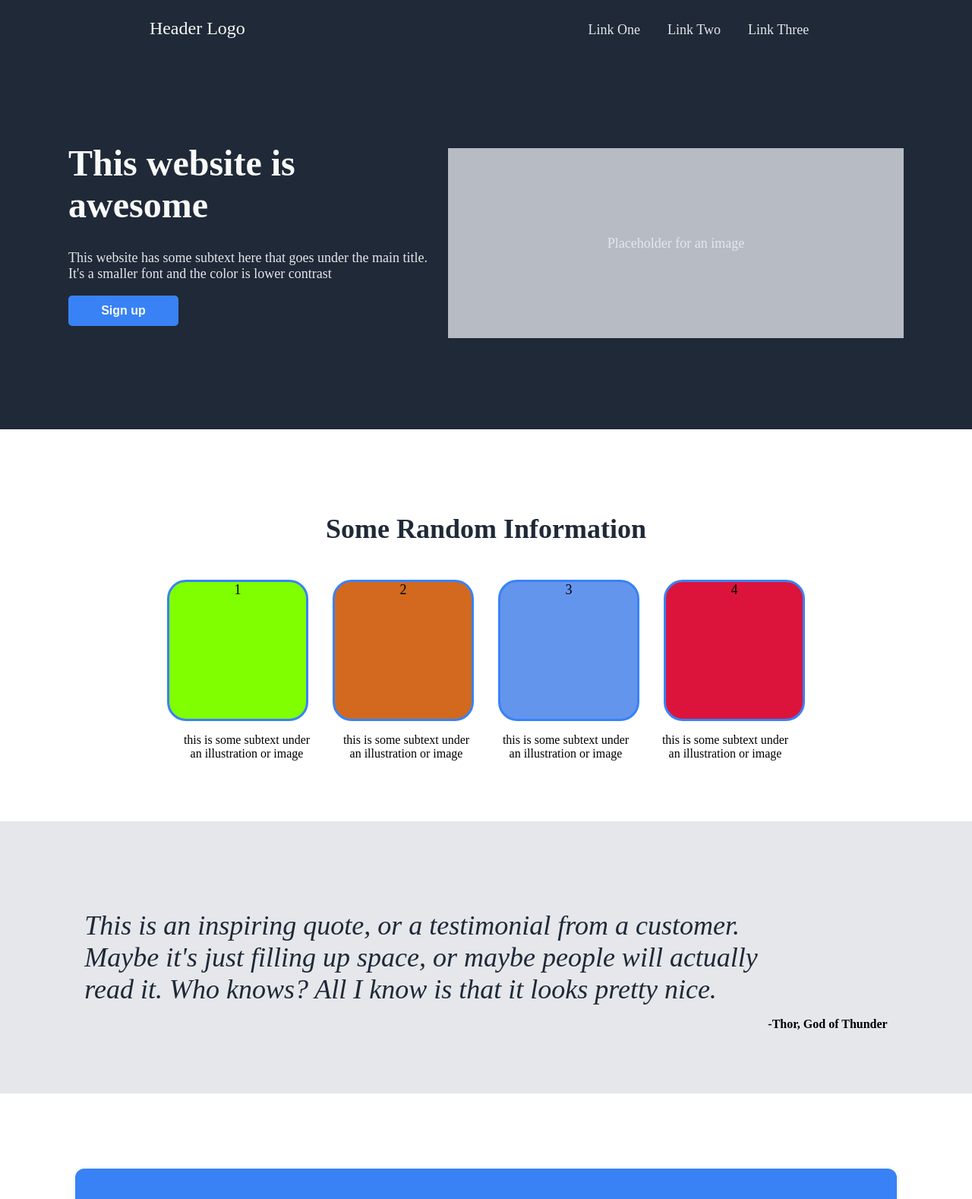
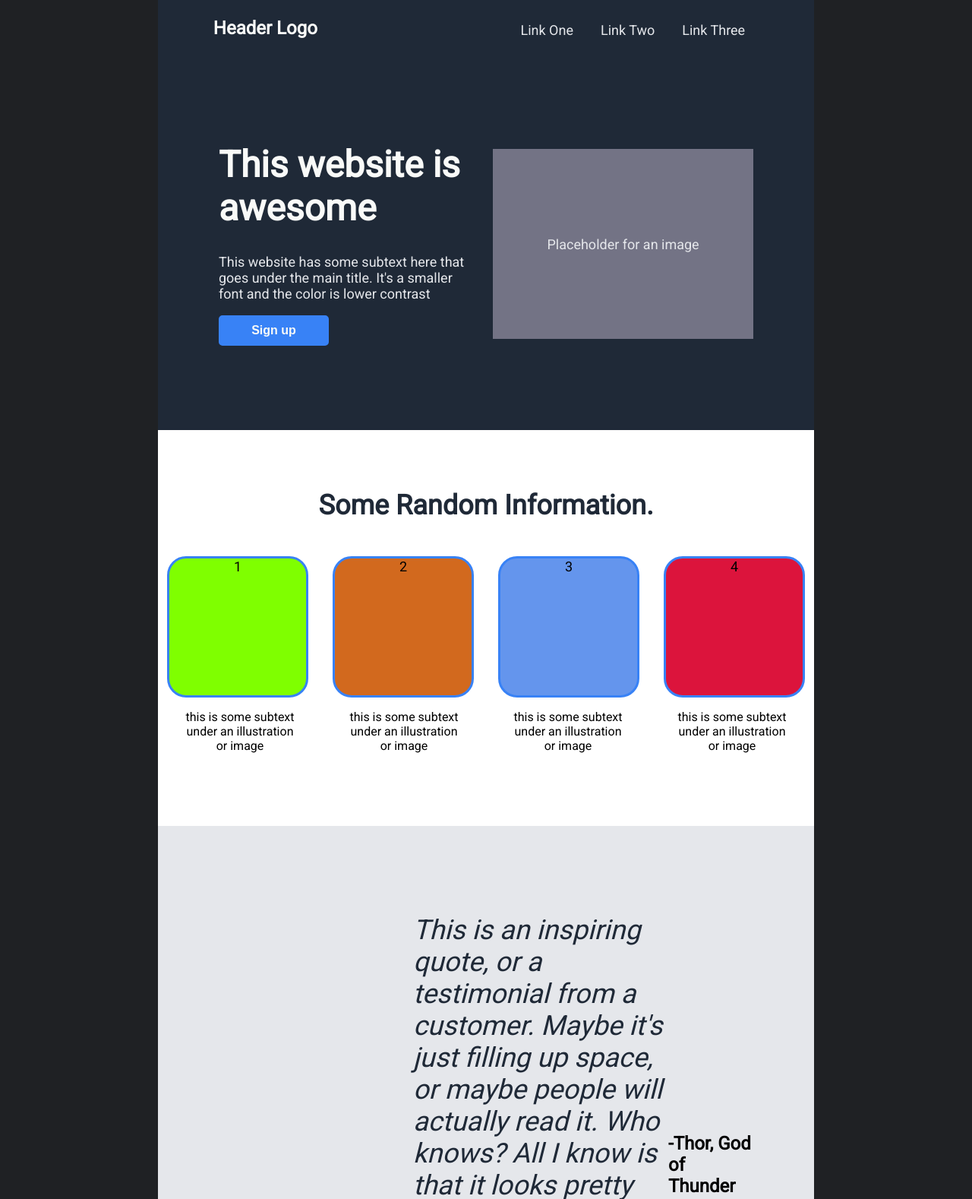
Before and after one commit to ct2k/landing-page, a plain HTML site: page index.html in a window 1280 px wide. Shown: the top 1578 px of the page at 76% size. Drawn offline with Linux system fonts and the light colour scheme.

Commit message:
Robot font added. Body margins added. Eyeballed the quote best I could. More style changes. Did this all an hour ago

```diff
--- a/css.css
+++ b/css.css
@@ -4,7 +4,12 @@ body {
     display: flex;
     flex-direction: column;
     height: 100vh;
-    margin: 0px;
+    margin-top: 0;
+    margin-bottom: 0;
+    margin-left: 13rem;
+    margin-right: 13rem;
+    font-family: 'Roboto', sans-serif;
+    background: #1f2124;
 
 
 }
@@ -12,14 +17,15 @@ body {
 .header {
     display: flex;
     justify-content: space-around;
-    align-items:baseline;
-    flex: 1;
+    align-items: center;
+    /* flex: 1; */
     /* border:brown;
     border-style: solid; */
-    margin-top: 0px;
+    /* margin-top: 0px; */
     background-color: #1F2937;
     font-size: 24px;
     color: #F9FAF8;
+    gap: 4rem;
 }
 
 .headerleft {
@@ -27,6 +33,8 @@ body {
         /* border:brown;
         border-style: solid; */
         height: 30px;
+        font-weight: 900;
+
 }
 
 li {
@@ -65,12 +73,12 @@ button {
 
 .belowheader {
     display: flex;
-    justify-content: space-around;
+    justify-content: center;
     align-items: center;
     /* border:brown;
     border-style: solid; */
     background-color: #1F2937;
-    padding: 80px;
+    padding: 5rem;
 
 }
 
@@ -79,15 +87,16 @@ button {
     border-style: solid; */
     width: 480px;
     height: 330px;
+    padding-right: 2rem;
 
 }
 
 .belowright {
     /* border:brown;
     border-style: solid; */
-    width: 600px;
+    width: 500px;
     height: 250px;
-    background-color: #b7bbc4;
+    background-color: #737385;
     display: flex;
     justify-content: center;
     align-items: center;
@@ -110,8 +119,9 @@ p {
     align-items: center;
     /* border:brown;
     border-style: solid; */
-    padding: 5rem;
+    padding: 3rem;
     flex-direction: column;
+    background: white;
 }
 
 h2 {
@@ -147,10 +157,11 @@ h2 {
     display: flex;
     padding-top: 1rem;
     width: 800px;
-    gap: 2.5rem;
+    gap: 4rem;
     justify-content: center;
     align-items: center;
     text-align: center;
+    padding-bottom: 3rem;
 
 }
 
@@ -162,23 +173,25 @@ h2 {
     border-style: solid; */
     background: #E5E7EB;
     padding: 5rem;
-
-
 }
 
 .thorquote {
     width: 900px;
     font-size: 36px;
     font-style: italic;
+    font-weight: 100;
     color: #1F2937;
     display: flex;
+    margin-left: 16rem;
+
 }
 
 .thorthx {
-
+    font-weight: 900;
+    font-size: 24px;
     display: flex;
-    padding-top: 11rem;
-
+    padding-top: 15rem;
+    width: 300px;
 }
 
 .cta {
@@ -187,6 +200,7 @@ h2 {
     /* border:brown;
     border-style: solid; */
     padding: 6rem;
+    background: white;
 
 }
 
@@ -200,7 +214,6 @@ h2 {
     display: flex;
     justify-content: space-around;
     align-items: center;
-
 }
 
 .butt {
@@ -214,10 +227,9 @@ h2 {
     display: flex;
     justify-content: center;
     align-items: center;
-    flex: 1;
     /* border:brown;
     border-style: solid; */
     background-color: #1F2937;
-    padding: 25px;
+    padding: 2rem;
     color: #E5E7EB;
 }
--- a/index.html
+++ b/index.html
@@ -6,6 +6,9 @@
     <meta name="viewport" content="width=device-width, initial-scale=1.0">
     <title>Hero Page</title>
     <link rel="stylesheet" a href="./css.css">
+    <link rel="preconnect" href="https://fonts.googleapis.com">
+<link rel="preconnect" href="https://fonts.gstatic.com" crossorigin>
+<link href="https://fonts.googleapis.com/css2?family=Roboto&display=swap" rel="stylesheet">
 </head>
 <body>
     <div class="header">
@@ -31,7 +34,7 @@
         </div>
     </div>
     <div class="mainbody">
-        <h2>Some Random Information</h2>
+        <h2>Some Random Information.</h2>
         <div class="imageflex">
             <div class="image image1">1</div>
             <div class="image image2">2</div>
@@ -47,7 +50,7 @@
     </div>
     <div class="quote">
         <p class="thorquote">This is an inspiring quote, or a testimonial from a customer. Maybe it's just filling up space, or maybe people will actually read it. Who knows? All I know is that it looks pretty nice.</p>
-        <div class="thorthx"><b>-Thor, God of Thunder</b></div>
+        <div class="thorthx">-Thor, God of Thunder</div>
     </div>
     <div class="cta">
         <div class="cta1">
```
